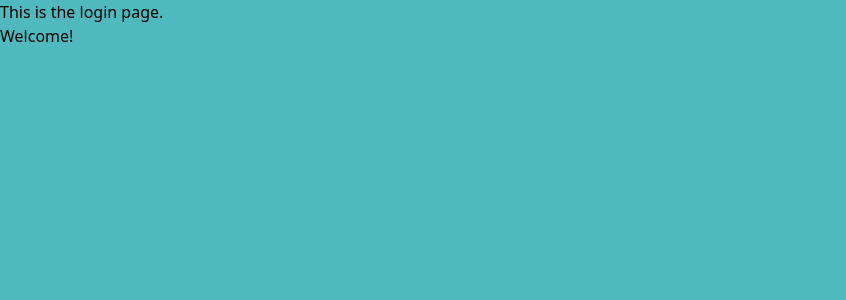
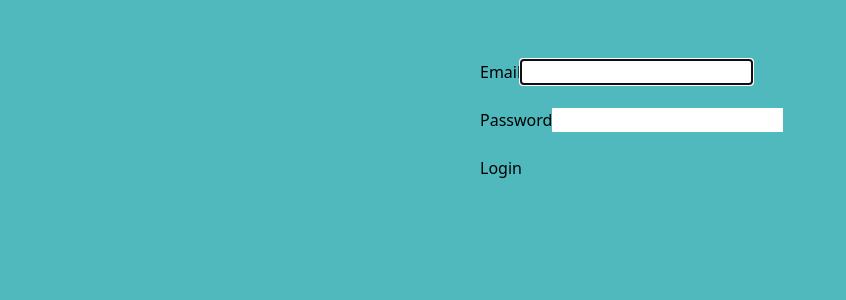
Before and after one commit to Michaellin250/voice-app, a React (Create React App) app: page /Login in a window 1280 px wide. Shown: the top 300 px of the page, without its empty margins (0-846 px from the left). Built offline with nearby package versions, Linux system fonts and the light colour scheme; what twin.macro would draw is missing.

Commit message:
login page

```diff
--- a/package.json
+++ b/package.json
@@ -7,10 +7,13 @@
     "@testing-library/jest-dom": "^5.11.10",
     "@testing-library/react": "^11.2.6",
     "@testing-library/user-event": "^13.1.5",
+    "aws-amplify": "^4.2.2",
     "feather-icons": "^4.28.0",
     "framer-motion": "^4.1.5",
     "react": "^17.0.2",
     "react-anchor-link-smooth-scroll": "^1.0.12",
+    "react-bootstrap": "^1.6.1",
+    "react-bootstrap-form": "^0.1.4-beta6",
     "react-dom": "^17.0.2",
     "react-github-btn": "^1.2.0",
     "react-modal": "^3.13.1",
--- /dev/null
+++ b/src/Login.css
@@ -0,0 +1,10 @@
+@media all and (min-width: 480px) {
+  .Login {
+    padding: 60px 0;
+  }
+
+  .Login form {
+    margin: 0 auto;
+    max-width: 320px;
+  }
+}
--- a/src/Login.js
+++ b/src/Login.js
@@ -1,18 +1,45 @@
-import React from "react";
-   import {Link } from "react-router-dom";
+import React, { useEffect, useState } from "react";
+import Form from "react-bootstrap/Form";
+import Button from "react-bootstrap/Button";
+import "./Login.css";
 
-    function Login() {
+export default function Login() {
+  const [email, setEmail] = useState("");
+  const [password, setPassword] = useState("");
 
-        return (
-          <div>
-            <p>
-              This is the login page.
-              <br />
-              Welcome!
-            </p>
-          </div>
-        );
+  function validateForm() {
+    return email.length > 0 && password.length > 0;
+  }
 
-    }
+  function handleSubmit(event) {
+    event.preventDefault();
+  }
 
-    export default Login;
+  return (
+    <div className="Login">
+      <Form onSubmit={handleSubmit}>
+        <Form.Group size="lg" controlId="email">
+          <Form.Label>Email</Form.Label>
+          <Form.Control
+            autoFocus
+            type="email"
+            value={email}
+            onChange={(e) => setEmail(e.target.value)}
+          />
+        </Form.Group><br/>
+        <Form.Group size="lg" controlId="password">
+          <Form.Label>Password</Form.Label>
+          <Form.Control
+            type="password"
+            value={password}
+            onChange={(e) => setPassword(e.target.value)}
+          />
+        </Form.Group>
+        <br/>
+        <Button block size="lg" type="submit" disabled={!validateForm()}>
+          Login
+        </Button>
+      </Form>
+    </div>
+  );
+}
```
Also changed, not shown: 1 other file (tests, documents, lock files or other folders).
